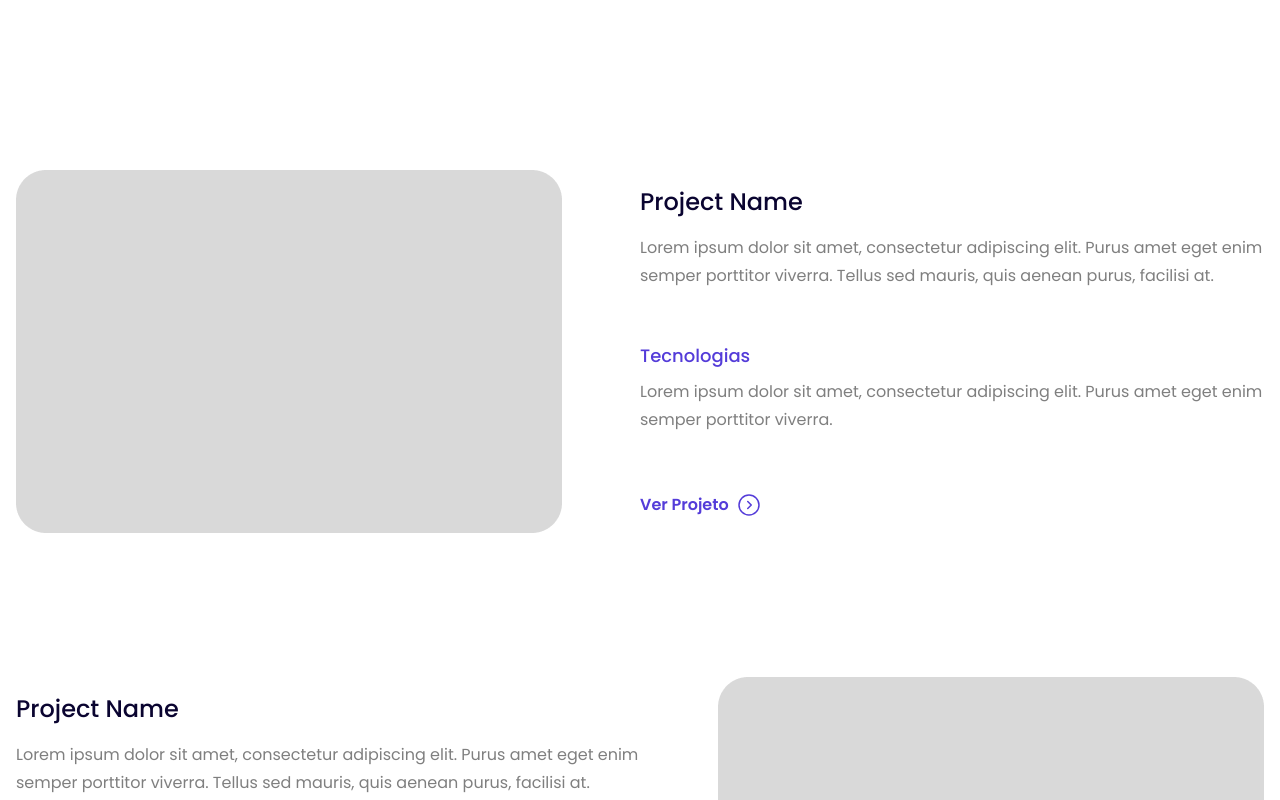
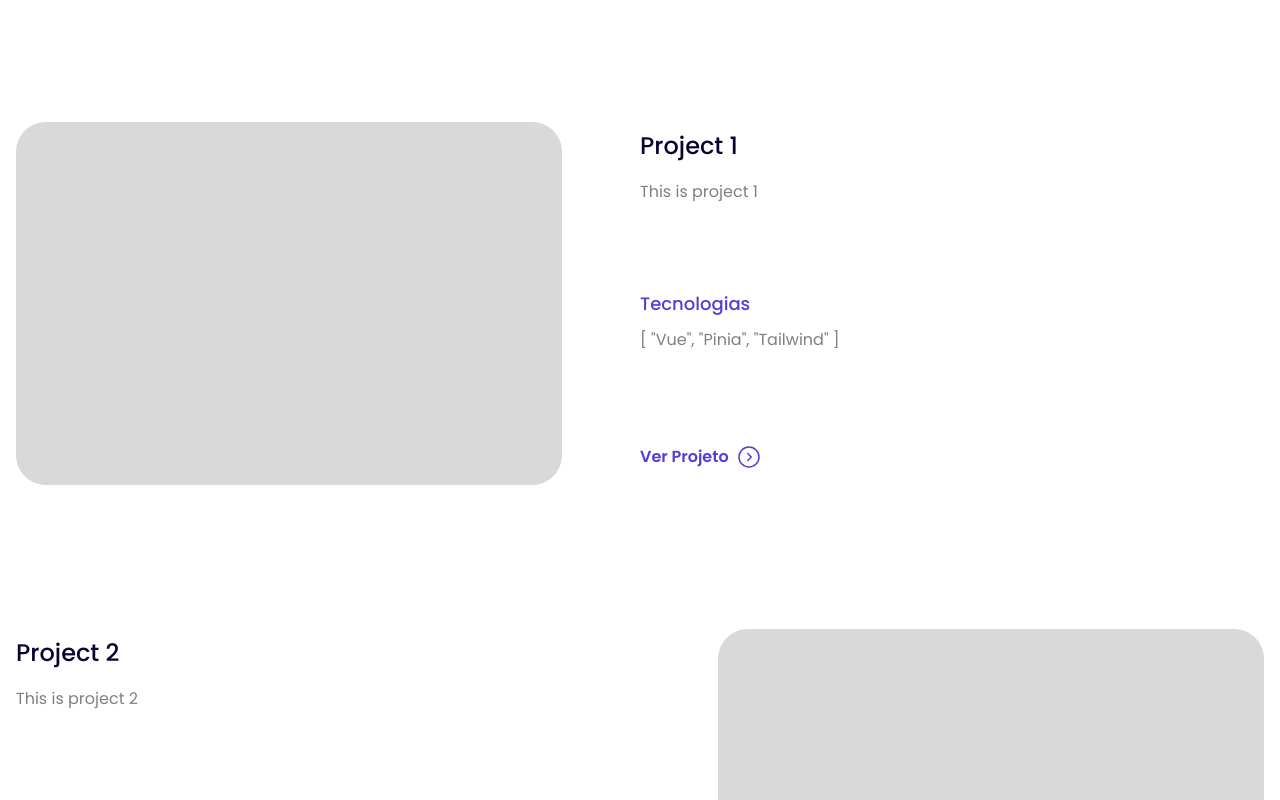
Before and after one commit to isacfg/portfolio, a Vue app: page / in a window 1280 px wide. Shown: the part 680-1480 px from the top of the page. Built offline with nearby package versions, Linux system fonts and the light colour scheme.

Commit message:
Added Pinia

```diff
--- a/package.json
+++ b/package.json
@@ -12,6 +12,7 @@
   "dependencies": {
     "@vueuse/core": "^9.12.0",
     "daisyui": "^2.50.0",
+    "pinia": "^2.0.30",
     "vue": "^3.2.45",
     "vue-router": "^4.1.6"
   },
--- a/src/components/ProjectCardHome.vue
+++ b/src/components/ProjectCardHome.vue
@@ -5,7 +5,7 @@
       'flex-row-reverse': type === 'text-left',
       'mt-48': isFirst === 'true',
     }">
-    <div class="left mx-auto w-1/2 max-md:w-full">
+    <div class="left bob-on-hover mx-auto w-1/2 max-md:w-full">
       <img
         src="../assets/placeholder.png"
         alt="Project Photo"
@@ -15,13 +15,14 @@
         }" />
     </div>
     <div
-      class="right flex max-h-full w-1/2 flex-col justify-between py-4 max-md:mt-8 max-md:w-full max-md:px-2"
+      class="right flex max-h-full w-1/2 flex-col justify-between pb-4 pt-2 max-md:mt-8 max-md:w-full max-md:px-2 max-md:pt-4"
       :class="{
         'mr-auto': type === 'text-left',
         'ml-auto': type === 'text-right',
       }">
       <div class="project-name">
         <h2 class="text-2xl font-medium text-black">
+          <!-- {{ projectsStore.projects }} -->
           {{ projectName }}
         </h2>
         <p class="mt-4 text-base font-normal leading-7 text-gray">
@@ -50,6 +51,9 @@
 </template>
 
 <script>
+// import { mapStores } from 'pinia'
+// import useProjectsStore from '@/stores/projects'
+
 export default {
   name: 'ProjectCardHome',
   props: {
@@ -85,10 +89,11 @@ export default {
     },
   },
   data() {
-    return {
-      imagePath: '../assets/placeholder.png',
-    }
+    return {}
   },
+  // computed: {
+  //   ...mapStores(useProjectsStore),
+  // },
   methods: {},
 }
 </script>
--- a/src/main.js
+++ b/src/main.js
@@ -1,11 +1,14 @@
 import { createApp } from 'vue'
+import { createPinia } from 'pinia'
 import App from './App.vue'
 import router from './router'
 
 import './assets/base.css'
 
+const pinia = createPinia()
 const app = createApp(App)
 
 app.use(router)
+app.use(pinia)
 
 app.mount('#app')
--- /dev/null
+++ b/src/stores/projects.js
@@ -0,0 +1,33 @@
+import { defineStore } from 'pinia'
+
+export default defineStore('projects', {
+  state: () => ({
+    projects: [
+      {
+        id: 1,
+        name: 'Project 1',
+        description: 'This is project 1',
+        tech: ['Vue', 'Pinia', 'Tailwind'],
+        image: 'https://picsum.photos/200/300',
+        link: 'https://google.com',
+      },
+      {
+        id: 2,
+        name: 'Project 2',
+        description: 'This is project 2',
+        tech: ['Vue', 'Pinia', 'Tailwind'],
+        image: 'https://picsum.photos/200/300',
+        link: 'https://google.com',
+      },
+      {
+        id: 3,
+        name: 'Project 3',
+        description: 'This is project 3',
+        tech: ['Vue', 'Pinia', 'Tailwind'],
+        image: 'https://picsum.photos/200/300',
+        link: 'https://google.com',
+      },
+
+    ]
+  }),
+})
--- a/src/views/HomeView.vue
+++ b/src/views/HomeView.vue
@@ -87,9 +87,21 @@
 
   <!-- projects -->
   <div class="container mx-auto mt-14 px-4">
-    <ProjectCardHome type="text-right" isFirst="true" />
-    <ProjectCardHome type="text-left" isFirst="false" />
-    <ProjectCardHome type="text-right" isFirst="false" />
+    <!-- props -->
+    <!-- type, isFirst, photo, projectName, projectDescription, projectTechs, projectLink -->
+
+    <div
+      v-for="(project, index) in projectsStore.projects.slice(0, 3)"
+      :key="project.id">
+      <ProjectCardHome
+        :type="index % 2 === 0 ? 'text-right' : 'text-left'"
+        :isFirst="index === 0"
+        :projectName="project.name"
+        :projectDescription="project.description"
+        :projectTechs="project.tech"
+        :projectLink="project.link"
+        :projectPhoto="project.photo" />
+    </div>
   </div>
 
   <div class="container mx-auto mt-16 mb-8 w-full text-center max-md:mt-6">
@@ -105,10 +117,13 @@
 </template>
 
 <script>
-import Header from '../components/Header.vue'
-import Button from '../components/Button.vue'
-import ProjectCardHome from '../components/ProjectCardHome.vue'
-import Footer from '../components/Footer.vue'
+import Header from '@/components/Header.vue'
+import Button from '@/components/Button.vue'
+import ProjectCardHome from '@/components/ProjectCardHome.vue'
+import Footer from '@/components/Footer.vue'
+
+import { mapStores } from 'pinia'
+import useProjectsStore from '@/stores/projects'
 
 export default {
   name: 'Home',
@@ -121,6 +136,9 @@ export default {
   data() {
     return {}
   },
+  computed: {
+    ...mapStores(useProjectsStore),
+  },
   methods: {},
 }
 </script>
```
Also changed, not shown: 1 other file (tests, documents, lock files or other folders).
